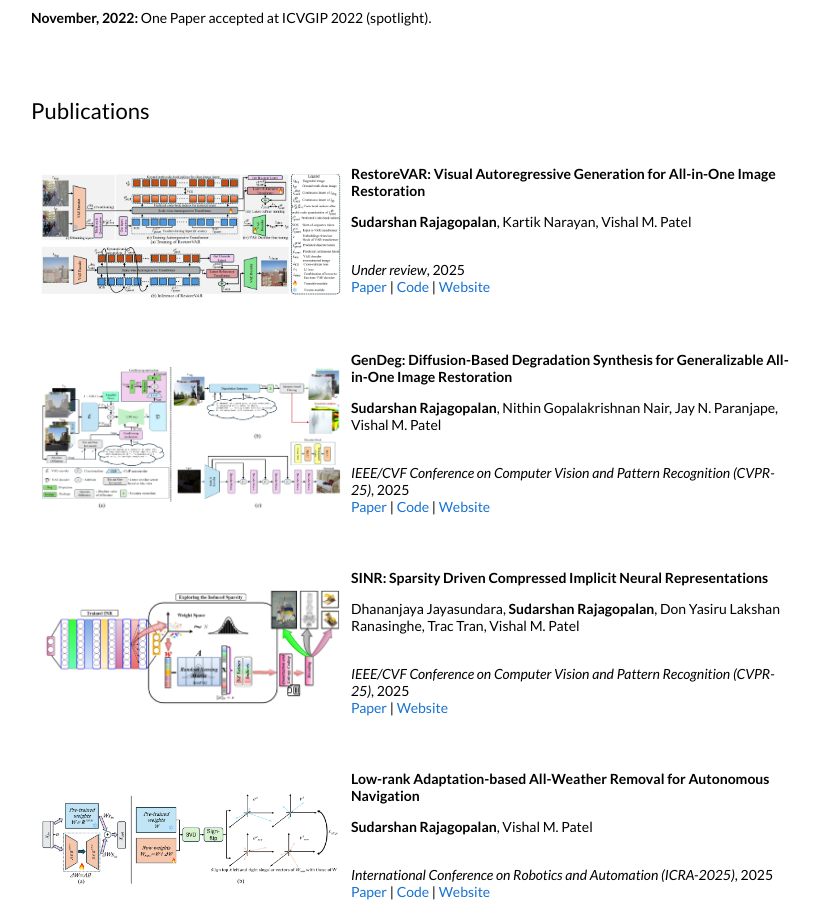
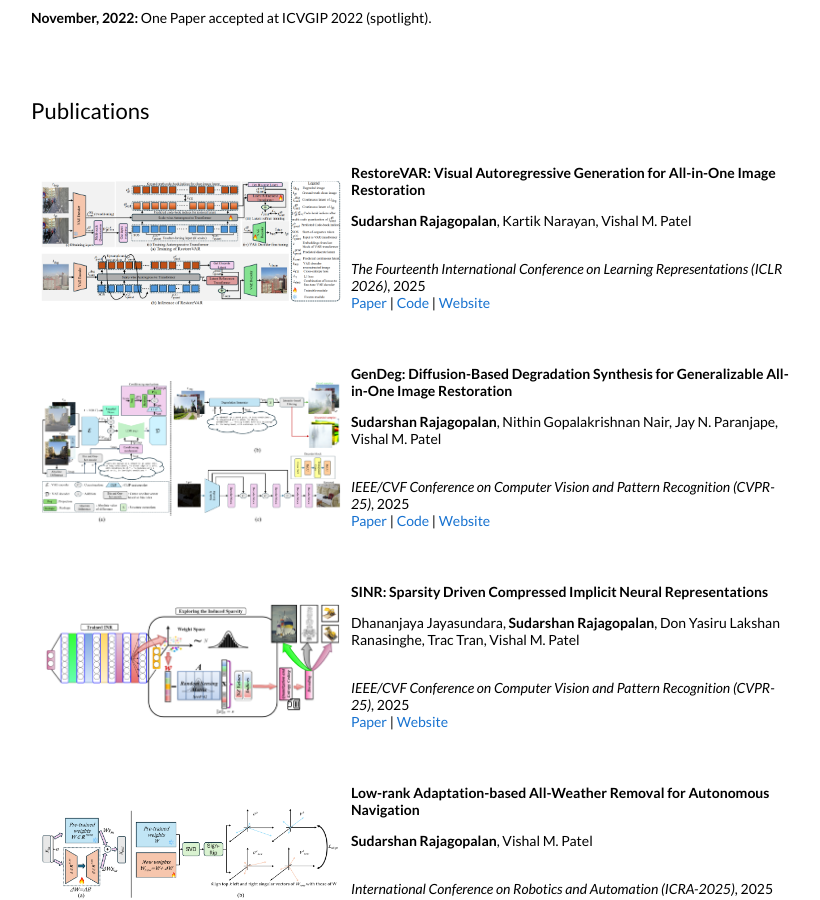
Before and after one commit to sudraj2002/sudraj2002.github.io, a Jekyll site: the page built from _posts/2025-05-15-restorevar.md, in a window 1280 px wide and 900 px high, scrolled down 755 px. Shown: the whole window, without its empty margins (229-1049 px from the left). Built offline with Jekyll 4.4.1, drawn with Linux system fonts in a browser that asks for light colours.

Commit message:
Update 2025-05-15-restorevar.md

```diff
--- a/_posts/2025-05-15-restorevar.md
+++ b/_posts/2025-05-15-restorevar.md
@@ -7,7 +7,7 @@ categories:
   - 'research'
 # excerpt: 'In this work, we explore the usage of diffusion models as a degradation synthesis pipeline for improving the generalizability of image restoration models.'
 date: 2025-05-15
-venue: 'Under review'
+venue: 'The Fourteenth International Conference on Learning Representations (ICLR 2026)'
 website: 'https://sudraj2002.github.io/restorevarpage/'
 author: "Sudarshan Rajagopalan"
 arxiv: 'https://arxiv.org/abs/2505.18047'
```
